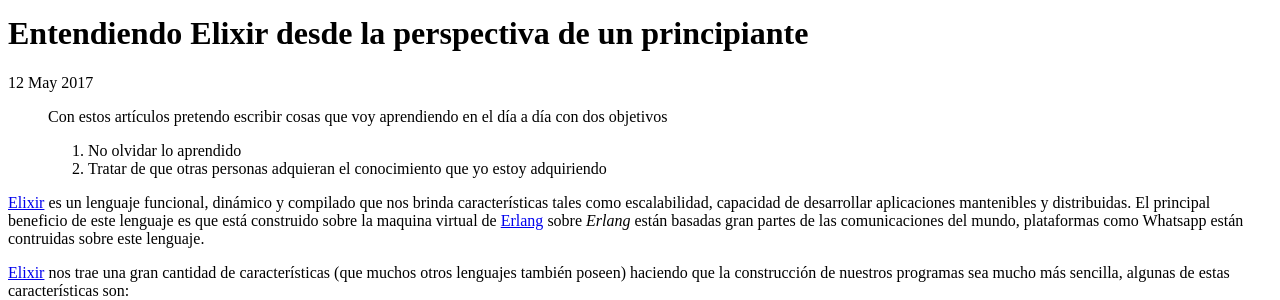
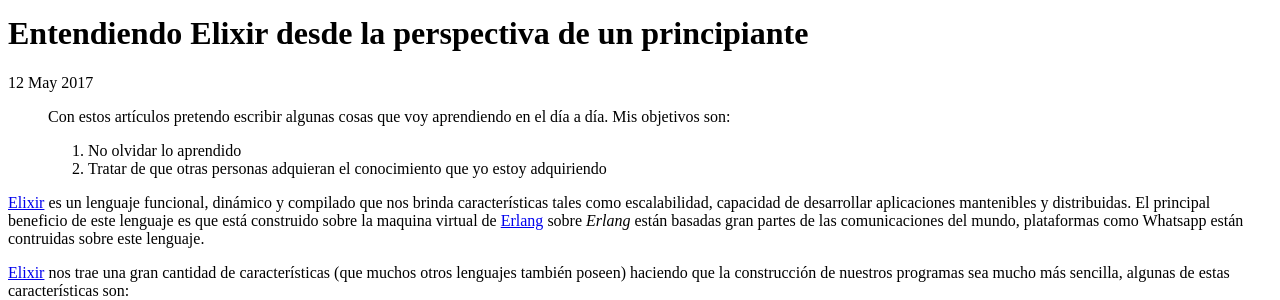
Before and after one commit to kmlroot/mauricio, a Jekyll site: the page built from _posts/2017-05-12-entendiendo-elixir-desde-la-perspectiva-de-un-principiante.md, in a window 1280 px wide. Shown: the part 175-475 px from the top of the page. Built offline with Jekyll 4.4.1, drawn with Linux system fonts in a browser that asks for light colours; comment, search, counter and statistics services are not loaded.

Commit message:
Adding objectives

```diff
--- a/_posts/2017-05-12-entendiendo-elixir-desde-la-perspectiva-de-un-principiante.md
+++ b/_posts/2017-05-12-entendiendo-elixir-desde-la-perspectiva-de-un-principiante.md
@@ -3,7 +3,8 @@ title: Entendiendo Elixir desde la perspectiva de un principiante
 layout: post
 ---
 
-> Con estos artículos pretendo escribir cosas que voy aprendiendo en el día a día con dos objetivos
+> Con estos artículos pretendo escribir algunas cosas que voy aprendiendo en el día a día.
+Mis objetivos son:
 1. No olvidar lo aprendido
 2. Tratar de que otras personas adquieran el conocimiento que yo estoy adquiriendo
 
```
